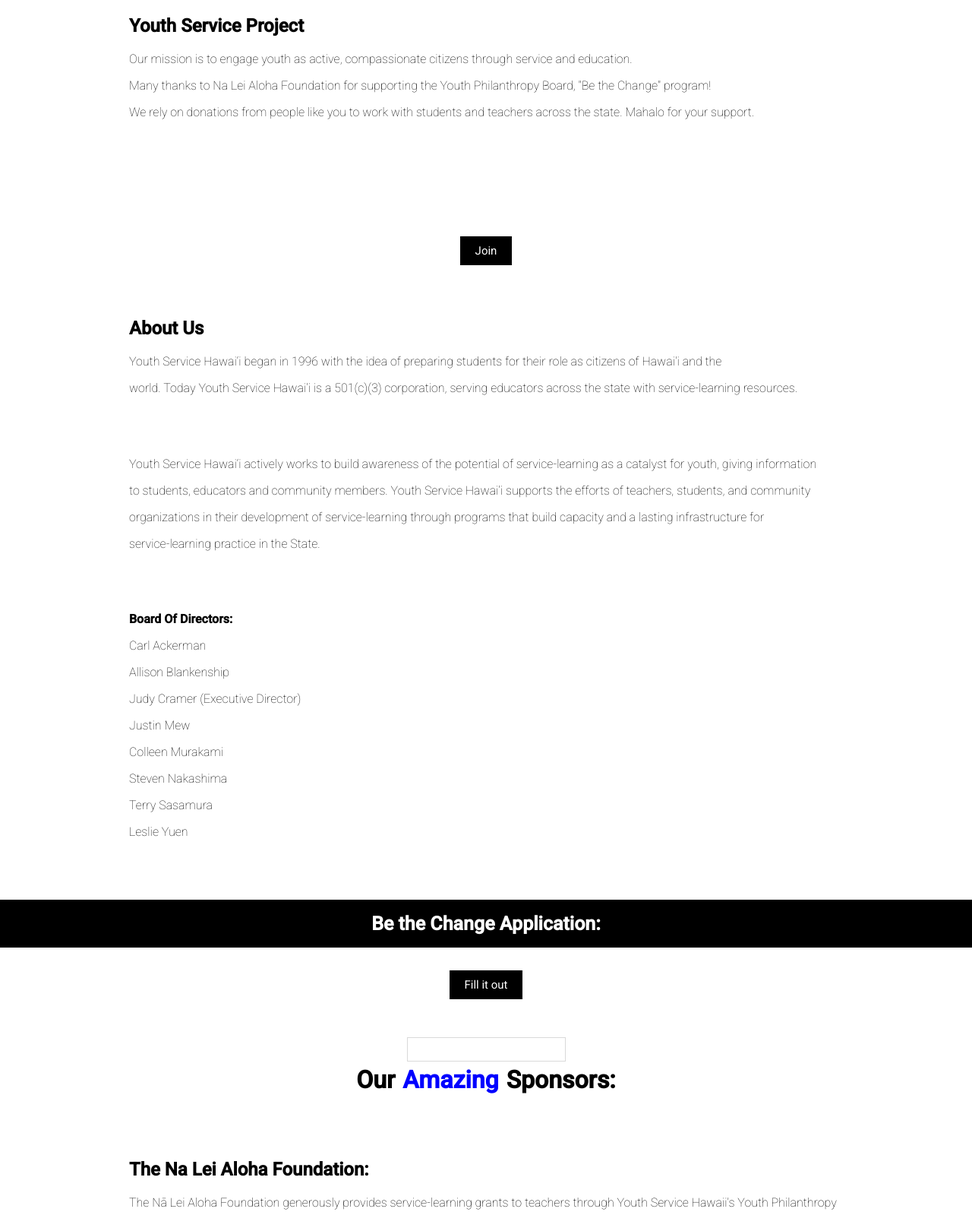
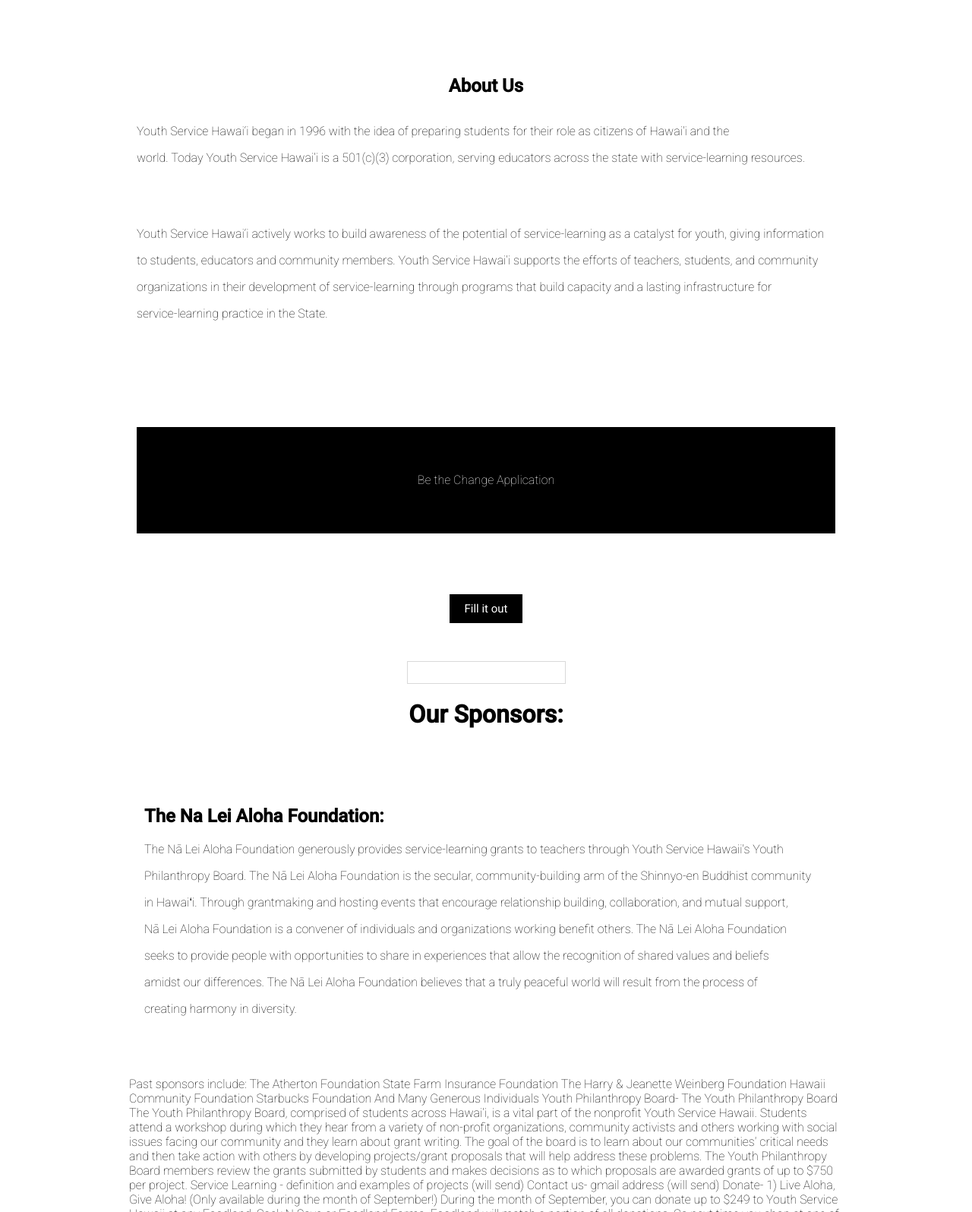
Before and after one commit to BullsI808/ysp_website, a website: page public/index.html in a window 1280 px wide. Shown: the part 1000-2595 px from the top of the page at 76% size. Drawn offline with Linux system fonts and the light colour scheme.

Commit message:
add to frontend

```diff
--- a/public/application.html
+++ b/public/application.html
@@ -2,7 +2,7 @@
 <html>
   <head>
     <link href='https://fonts.googleapis.com/css?family=Roboto:400,300,500,100' rel='stylesheet' type='text/css'>
-    <link rel='stylesheet' href='application.css'/>
+    <link rel='stylesheet' href='index.css'/>
   </head>
   <body>
 
--- a/public/index.css
+++ b/public/index.css
@@ -125,7 +125,7 @@
 }
 
 #aboutus{
-margin-top:-500px;
+margin-top:0px;
 }
 /* Jumbotron */
 .jumbotron {
@@ -188,7 +188,7 @@
 align-items:center;
 background-color:black;
 color:white;
-flex:wrap;
+
 
 }
 #btca_link{
@@ -208,8 +208,12 @@
 }
 
 #btca_header{
-font-family: 'Roboto', sans-serif;
-font-size:25px;
+  display:inline-block;
+  color: white;
+  height: 80px;
+  line-height: 80px;
+  padding: 0px 10px;
+  transition: background 0.5s;
 }
 
 #linkcontainer{
@@ -237,16 +241,8 @@
   font-size: 16px;
 }
 
-#sponsorsubcontainer{
-display:flex;
 
-}
-.word{
-margin:5px;
-}
-#amazing{
-color:blue;
-}
+
 #sponsorcontainer{
 justify-content:center;
 align-items:center;
@@ -256,3 +252,26 @@
 .headers{
 margin-left: 170px;
   }
+
+#aboutdiv{
+display:flex;
+align-items:center;
+justify-content: center;
+}
+
+#boardcontainer{
+display:flex;
+justify-content:center;
+align-items:center;
+}
+#yspcont{
+display:flex;
+align-items:center;
+justify-content:center;
+}
+
+#members{
+display:flex;
+align-items:center;
+justify-content:center;
+}
--- a/public/index.html
+++ b/public/index.html
@@ -1,4 +1,4 @@
-<!DOCTYPE html>
+<!DOCTYPE>
 <html>
 
 <head>
@@ -29,27 +29,20 @@
   <div class="main">
     <div class="container">
 
-      <h2>Youth Service Project</h2>
-      <p>Our mission is to engage youth as active, compassionate citizens through service and education.</p>
-      <p>Many thanks to Na Lei Aloha Foundation for supporting the Youth Philanthropy Board, "Be the Change" program!
-      </p>
-      <p>We rely on donations from people like you to work with students and teachers across the state. Mahalo for your
-        support.</p>
-
-    </div>
-    <div class="jumbotron">
+    <!-- <div class="jumbotron">
       <h2>Stay Connected</h2>
       <p>Receive weekly notifications of new service oppurtunities!</p>
-      <a href="" id="join-btn" class="learn-more">Join</a>
-
-    </div>
+    </div> -->
 
 
     <h1 class="placeholder">Placeholder</h1>
 
     <div class="container" id="aboutus">
       <a id="aboutsection"></a>
-      <h2>About Us</h2>
+      <div id="aboutdiv">
+        <h2>About Us</h2>
+      </div>
+
       <p>Youth Service Hawai‘i began in 1996 with the idea of preparing students for their role as citizens of Hawai'i
         and the</p>
       <p> world. Today Youth Service Hawai‘i is a 501(c)(3) corporation, serving educators across the state with
@@ -66,22 +59,39 @@
       <p>service-learning practice in the State.</p>
 
       <h1 class="placeholder">Placeholder</h1>
-
-
+<!---
+<div id="boardcontainer">
       <b class="list">Board Of Directors:</b>
+    </div>
+    <div id="members">
+      <div id="members1">
+      <ul>
       <p class="list">Carl Ackerman </p>
       <p class="list">Allison Blankenship</p>
       <p class="list">Judy Cramer (Executive Director)</p>
       <p class="list">Justin Mew</p>
+
+
       <p class="list">Colleen Murakami</p>
       <p class="list">Steven Nakashima</p>
       <p class="list">Terry Sasamura</p>
       <p class="list">Leslie Yuen</p>
+</div>
     </div>
+    </ul>
 
-    <div id="application">
-      <h1 id=btca_header>Be the Change Application:</h1>
     </div>
+  --->
+
+
+      <div class="nav">
+    <div class="container">
+      <ul>
+        <a href="#aboutsection">Be the Change Application</a>
+
+      </ul>
+    </div>
+  </div>
 
     <div id="linkcontainer">
       <a href="/" id="btca_link">Fill it out</a>
@@ -93,26 +103,25 @@
     <!-- Sorry I will make all this look nice soon but I'm curently out of time! Yes I know it looks like crap ;)  -->
 
     <div id="sponsorcontainer">
-      <div id="sponsorsubcontainer">
 
-        <h1 class="word">Our </h1>
-        <h1 class="word" id="amazing">Amazing </h1>
-        <h1 class="word"> Sponsors:</h1>
-      </div>
+
+        <h1 class="word">Our Sponsors:</h1>
+
+
     </div>
     <div class="container">
     <h2 id="TNLAF">The Na Lei Aloha Foundation:</h2>
 
-  <p>The Nā Lei Aloha Foundation generously provides service-learning grants to teachers through Youth Service Hawaii's Youth Philanthropy </p>
- <p> Board. The Nā Lei Aloha Foundation is the secular, community-building arm of the Shinnyo-en Buddhist community in Hawaiʻi. Through</p>
-  <p>grantmaking and hosting events that encourage relationship building,  collaboration, and mutual support, Nā Lei Aloha Foundation </p>
-   <p> is a convener of individuals and organizations working   benefit others. The Nā Lei Aloha Foundation seeks  to provide </p>
-  <p> people with opportunities to share in experiences that allow the recognition of shared values and beliefs amidst our </p>
- <p>  differences. The Nā Lei Aloha Foundation believes that a truly peaceful world will result from the process of creating harmony in diversity. </p>
-
+  <p>The Nā Lei Aloha Foundation generously provides service-learning grants to teachers through Youth Service Hawaii's Youth  </p>
+ <p> Philanthropy Board. The Nā Lei Aloha Foundation is the secular, community-building arm of the Shinnyo-en Buddhist community </p>
+  <p>in Hawaiʻi. Through grantmaking and hosting events that encourage relationship building,  collaboration, and mutual support,  </p>
+   <p> Nā Lei Aloha Foundation is a convener of individuals and organizations working   benefit others. The Nā Lei Aloha Foundation  </p>
+  <p> seeks to provide people with opportunities to share in experiences that allow the recognition of shared values and beliefs  </p>
+ <p>  amidst our differences. The Nā Lei Aloha Foundation believes that a truly peaceful world will result from the process of  </p>
+  <p>creating harmony in diversity.</p>
 
 </div>
-
+</div>
     Past sponsors include:
     The Atherton Foundation
     State Farm Insurance Foundation
```
